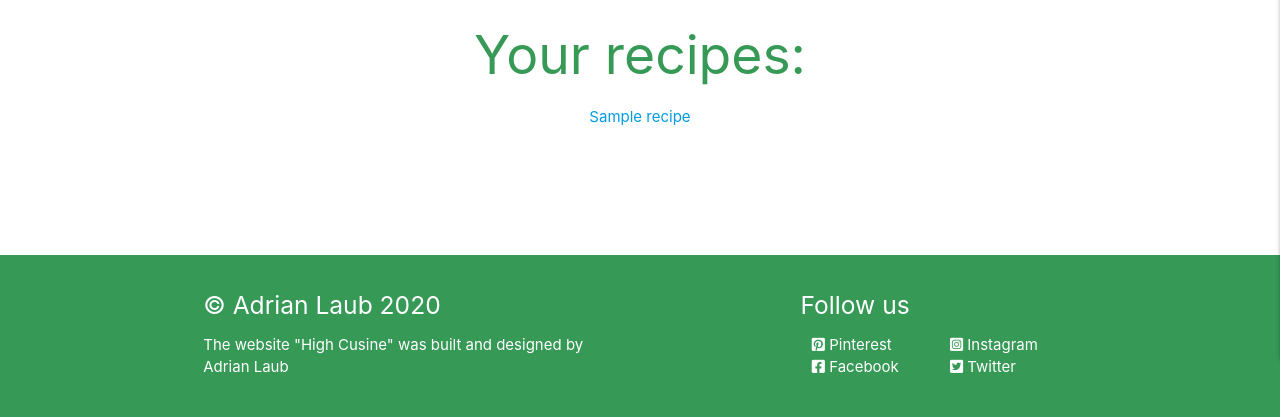
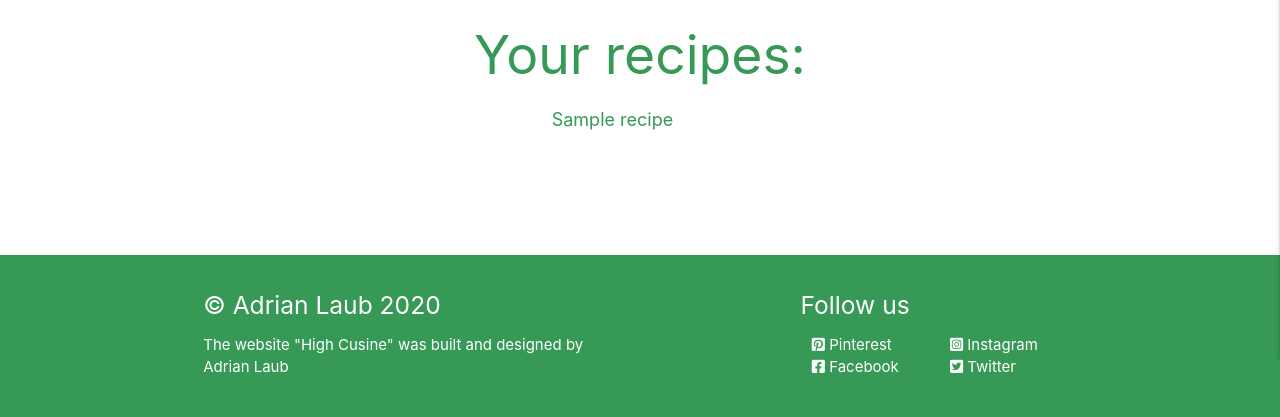
Before and after one commit to lemon-squeezy/high-cuisine, a Flask app: page /profile in a window 1280 px wide. Shown: the part 501-918 px from the top of the page. Run offline with Flask 2, Linux system fonts and the light colour scheme; the visitor is signed in with stand-in values (Sample User, id 1); a database or web service that is not in the repository returns one stand-in record (values such as "Sample title"); some libraries are stand-ins or nearby versions.

Commit message:
Profile edited

```diff
--- a/app.py
+++ b/app.py
@@ -191,6 +191,7 @@ def edit_recipe(recipe_id):
             'category_name': request.form.get('category_name'),
             'recipe_name': request.form.get('recipe_name'),
             'img_url': request.form.get('img_url'),
+            'recipe_time': request.form.get('recipe_time'),
             'recipe_ingredients': request.form.get('recipe_ingredients'
                     ),
             'recipe_method': request.form.get('recipe_method'),
--- a/static/css/style.css
+++ b/static/css/style.css
@@ -34,10 +34,12 @@ i.fas.fa-arrow-circle-up {
     margin-top: 10px;
     background-color: #369956;
     color: #fff;
+    transition-duration: 0.4s;
 }
 
 .btn-small:hover{
     background-color: #fff;
+    color: #369956;
 }
 
 .btn-large{
@@ -139,6 +141,9 @@ nav ul a{
 h1,h2,h3,h4,h5,h6{
     color: #369956;
 }
+.fas{
+    margin-right: 5px;
+}
 
 ul.basics:not(.browser-default)>li{
     list-style-type: disc;
@@ -149,6 +154,7 @@ main.container{
 }
 
 .card-content{
+    min-height: 231px;
     display: flex;
     flex-direction: column;
     align-items: center;
@@ -159,6 +165,10 @@ main.container{
 .page-footer{
     background-color: #369956;
     padding-bottom: 0.2rem;
+}
+a.profile{
+    color: #369956;
+    font-size: 1.2rem;
 }
 
 /* Mdeia Queries */
--- a/templates/profile.html
+++ b/templates/profile.html
@@ -15,8 +15,8 @@
         <h2>Your recipes:</h2>
         <div class="row">
             {% for recipe in recipes %}
-            <div class="col s12 card-action center-align">
-                 <a href="{{url_for('view_recipe', recipe_id=recipe._id)}}" title="{{ recipe.recipe_name }}">
+            <div class="col s12 offset-m4 left-align">
+                 <a class="profile " href="{{url_for('view_recipe', recipe_id=recipe._id)}}" title="{{ recipe.recipe_name }}">
                {{recipe.recipe_name}} </a>
             </div>
             {% endfor %}
```
